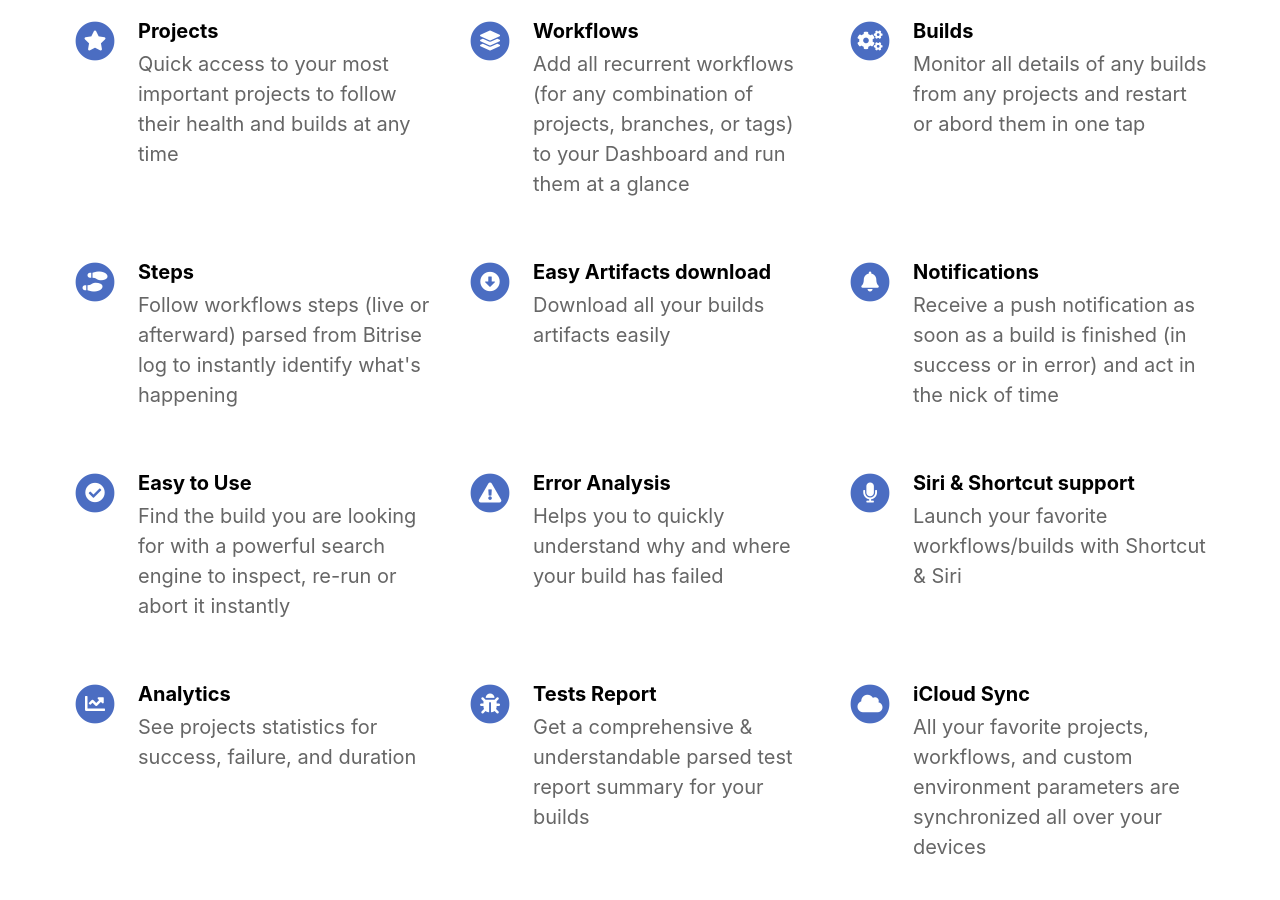
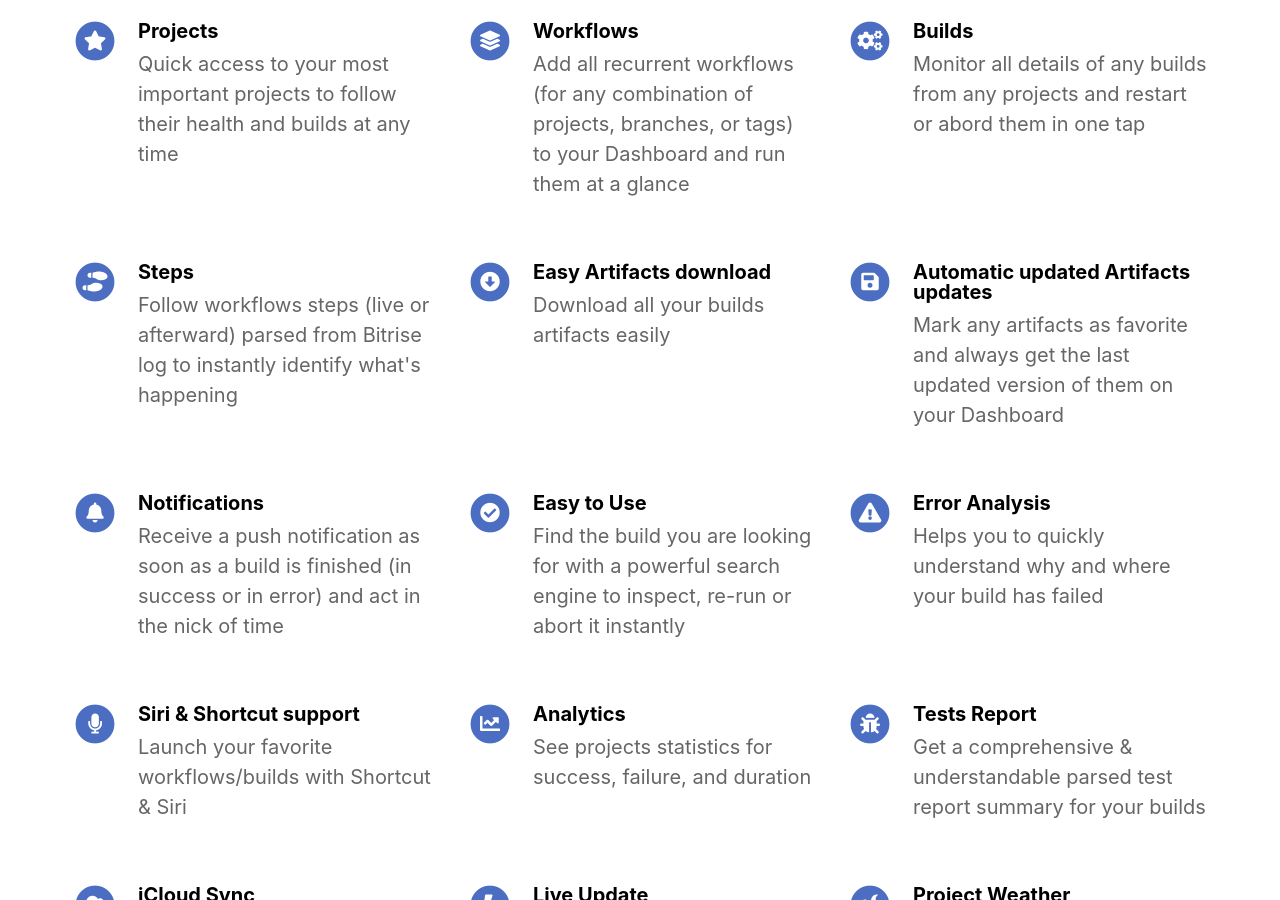
Before and after one commit to sambot-app/sambot.github.io, a Jekyll site: the page built from index.html, in a window 1280 px wide and 900 px high, scrolled down 1063 px. Built offline with Jekyll 4.4.1, drawn with Linux system fonts in a browser that asks for light colours; nearby versions of some CDN libraries.

Commit message:
update config file feature description for new favorite artifact feature

```diff
--- a/_config.yml
+++ b/_config.yml
@@ -54,6 +54,10 @@ features                                  :
   - title                                 : Easy Artifacts download
     description                           : Download all your builds artifacts easily
     fontawesome_icon_name                 : arrow-alt-circle-down
+
+  - title                                 : Automatic updated Artifacts updates
+    description                           : Mark any artifacts as favorite and always get the last updated version of them on your Dashboard
+    fontawesome_icon_name                 : save
 
   - title                                 : Notifications
     description                           : Receive a push notification as soon as a build is finished (in success or in error) and act in the nick of time
```
Also changed, not shown: 1 other file.
